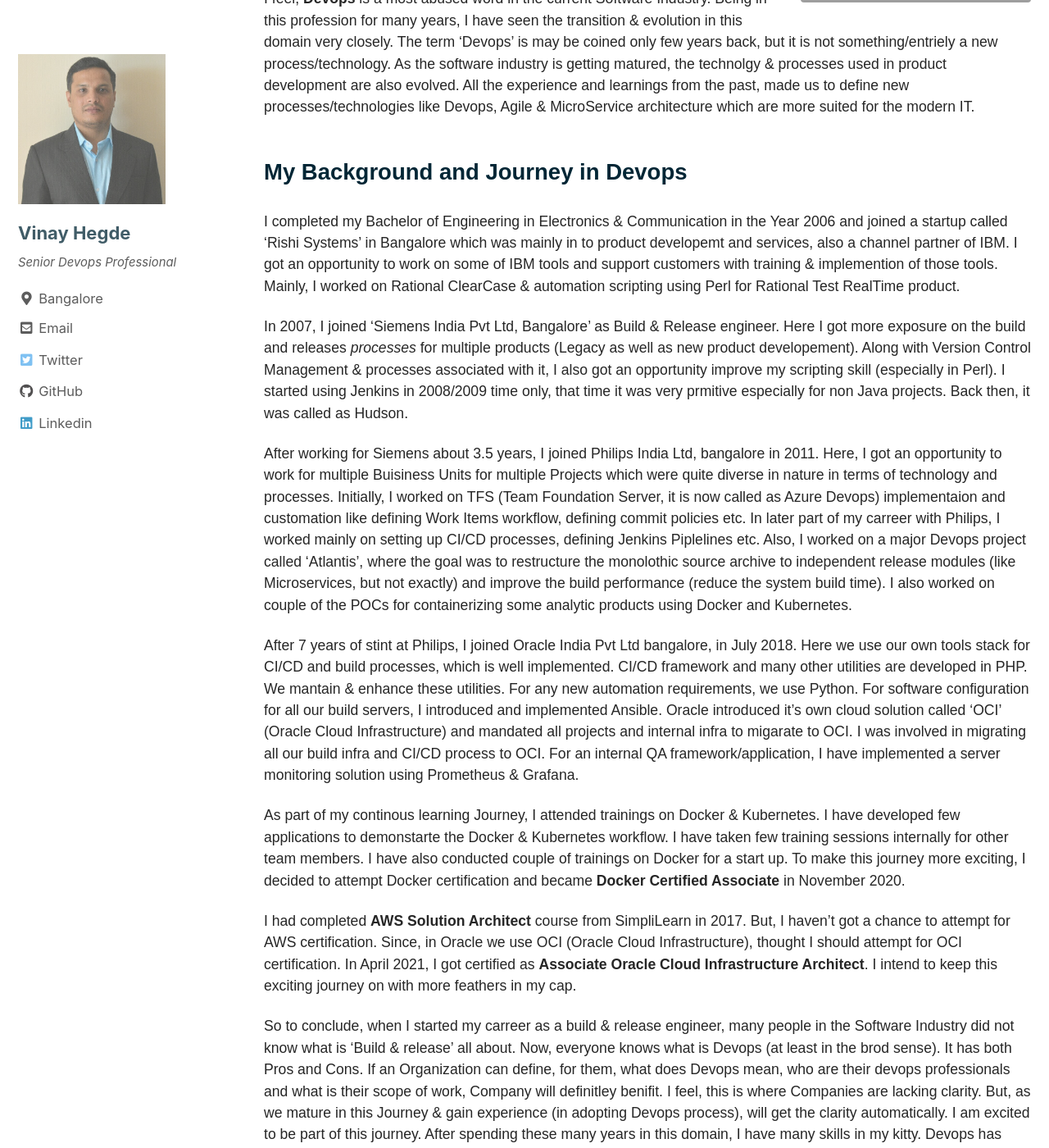
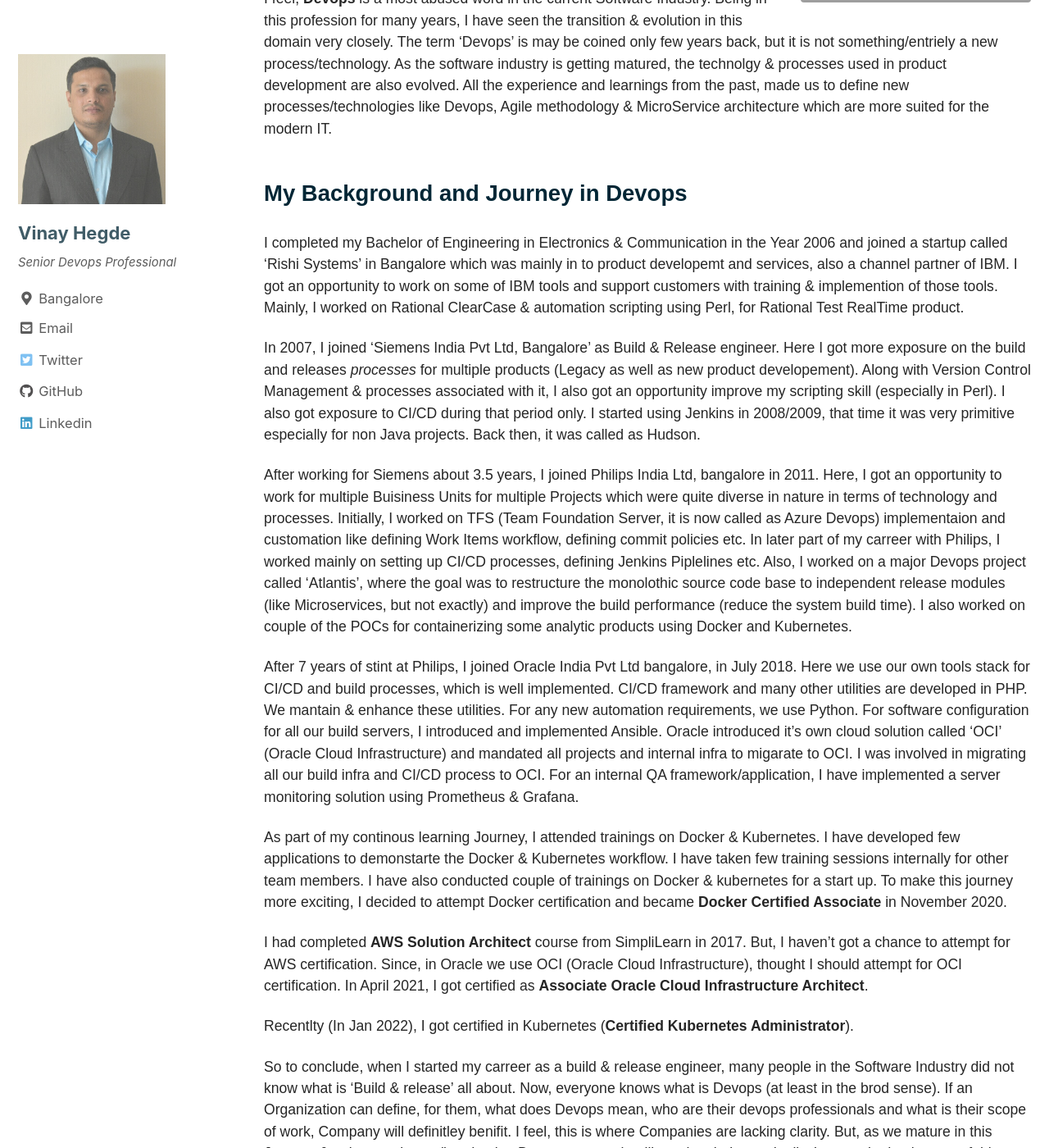
Before and after one commit to vinaydhegde/vinaydhegde.github.io, a Jekyll site: the page built from _pages/about.md, in a window 1280 px wide and 1400 px high, scrolled down 602 px. Shown: the whole window at 82% size. Built offline with Jekyll 4.4.1, drawn with Linux system fonts in a browser that asks for light colours; cached includes are drawn as plain includes; nearby versions of some CDN libraries; some of the changed text lies outside the part shown.

Commit message:
Update about.md

```diff
--- a/_pages/about.md
+++ b/_pages/about.md
@@ -13,29 +13,29 @@
   <img src="{{ site.url }}{{ site.baseurl }}/assets/images/vinay-hegde1.jpg" alt="">
 </figure>
 
-I have total 14 years of experience in IT industry and as well as in Devops. Yes, you read it right! All 14 years, I have worked in the area of Devops and I am sure I'll continue to work in the same domain for many more years with the same passion and intent.
+I have total 15 years of experience in IT industry and as well as in Devops. Yes, you read it right! All 15 years, I have worked in the area of Devop or related area and I am sure I'll continue to work in the same domain for many more years with the same passion and intent.
 
 
-I am a **Docker Certified Associate** and an **Associate Oracle Cloud Infrastructure Architect**
+I am a **Certified Kubernetes Administraor**, **Docker Certified Associate** and an **Associate Oracle Cloud Infrastructure Architect**
 
 
 
-I feel, **Devops** is a most abused word in the current Software Industry. Being in this profession for many years, I have seen the transition & evolution in this domain very closely. The term 'Devops' is may be coined only few years back, but it is not something/entriely a new process/technology. As the software industry is getting matured, the technolgy & processes used in product development are also evolved. All the experience and learnings from the past, made us to define new processes/technologies like Devops, Agile & MicroService architecture which are more suited for the modern IT.
+I feel, **Devops** is a most abused word in the current Software Industry. Being in this profession for many years, I have seen the transition & evolution in this domain very closely. The term 'Devops' is may be coined only few years back, but it is not something/entriely a new process/technology. As the software industry is getting matured, the technolgy & processes used in product development are also evolved. All the experience and learnings from the past, made us to define new processes/technologies like Devops, Agile methodology & MicroService architecture which are more suited for the modern IT.
 
 
 
 
 ## My Background and Journey in Devops
 
-I completed my Bachelor of Engineering in Electronics & Communication in the Year 2006 and joined a startup called 'Rishi Systems' in Bangalore which was mainly in to product developemt and services, also a channel partner of IBM. I got an opportunity to work on some of IBM tools and support customers with training & implemention of those tools. Mainly, I worked on Rational ClearCase & automation scripting using Perl for Rational Test RealTime product.
+I completed my Bachelor of Engineering in Electronics & Communication in the Year 2006 and joined a startup called 'Rishi Systems' in Bangalore which was mainly in to product developemt and services, also a channel partner of IBM. I got an opportunity to work on some of IBM tools and support customers with training & implemention of those tools. Mainly, I worked on Rational ClearCase & automation scripting using Perl, for Rational Test RealTime product.
 
 
 
-In 2007, I joined 'Siemens India Pvt Ltd, Bangalore' as Build & Release engineer. Here I got more exposure on the build and releases *processes* for multiple products (Legacy as well as new product developement). Along with Version Control Management & processes associated with it, I also got an opportunity improve my scripting skill (especially in Perl). I started using Jenkins in 2008/2009 time only, that time it was very prmitive especially for non Java projects. Back then, it was called as Hudson.
+In 2007, I joined 'Siemens India Pvt Ltd, Bangalore' as Build & Release engineer. Here I got more exposure on the build and releases *processes* for multiple products (Legacy as well as new product developement). Along with Version Control Management & processes associated with it, I also got an opportunity improve my scripting skill (especially in Perl). I also got exposure to CI/CD during that period only. I started using Jenkins in 2008/2009, that time it was very primitive especially for non Java projects. Back then, it was called as Hudson.
 
 
 
-After working for Siemens about 3.5 years, I joined Philips India Ltd, bangalore in 2011. Here, I got an opportunity to work for multiple Buisiness Units for multiple Projects which were quite diverse in nature in terms of technology and processes. Initially, I worked on TFS (Team Foundation Server, it is now called as Azure Devops) implementaion and customation like defining Work Items workflow, defining commit policies etc. In later part of my carreer with Philips, I worked mainly on setting up CI/CD processes, defining Jenkins Piplelines etc. Also, I worked on a major Devops project called 'Atlantis', where the goal was to restructure the monolothic source archive to independent release modules (like Microservices, but not exactly) and improve the build performance (reduce the system build time). I also worked on couple of the POCs for containerizing some analytic products using Docker and Kubernetes.
+After working for Siemens about 3.5 years, I joined Philips India Ltd, bangalore in 2011. Here, I got an opportunity to work for multiple Buisiness Units for multiple Projects which were quite diverse in nature in terms of technology and processes. Initially, I worked on TFS (Team Foundation Server, it is now called as Azure Devops) implementaion and customation like defining Work Items workflow, defining commit policies etc. In later part of my carreer with Philips, I worked mainly on setting up CI/CD processes, defining Jenkins Piplelines etc. Also, I worked on a major Devops project called 'Atlantis', where the goal was to restructure the monolothic source code base to independent release modules (like Microservices, but not exactly) and improve the build performance (reduce the system build time). I also worked on couple of the POCs for containerizing some analytic products using Docker and Kubernetes.
 
 
 
@@ -44,13 +44,15 @@
 For an internal QA framework/application, I have implemented a server monitoring solution using Prometheus & Grafana.
 
 
-As part of my continous learning Journey, I attended trainings on Docker & Kubernetes. I have developed few applications to demonstarte the Docker & Kubernetes workflow. I have taken few training sessions internally for other team members. I have also conducted couple of trainings on Docker for a start up. To make this journey more exciting, I decided to attempt Docker certification and became **Docker Certified Associate** in November 2020.
+As part of my continous learning Journey, I attended trainings on Docker & Kubernetes. I have developed few applications to demonstarte the Docker & Kubernetes workflow. I have taken few training sessions internally for other team members. I have also conducted couple of trainings on Docker & kubernetes  for a start up. To make this journey more exciting, I decided to attempt Docker certification and became **Docker Certified Associate** in November 2020.
 
 
-I had completed **AWS Solution Architect** course from SimpliLearn in 2017. But, I haven't got a chance to attempt for AWS certification. Since, in Oracle we use OCI (Oracle Cloud Infrastructure), thought I should attempt for OCI certification. In April 2021, I got certified as **Associate Oracle Cloud Infrastructure Architect**. I intend to keep this exciting journey on with more feathers in my cap.
+I had completed **AWS Solution Architect** course from SimpliLearn in 2017. But, I haven't got a chance to attempt for AWS certification. Since, in Oracle we use OCI (Oracle Cloud Infrastructure), thought I should attempt for OCI certification. In April 2021, I got certified as **Associate Oracle Cloud Infrastructure Architect**.
+
+Recentlty (In Jan 2022), I got certified in Kubernetes (**Certified Kubernetes Administrator**).
 
 
-So to conclude, when I started my carreer as a build & release engineer, many people in the Software Industry did not know what is 'Build & release' all about. Now, everyone knows what is Devops (at least in the brod sense). It has both Pros and Cons. If an Organization can define, for them, what does Devops mean, who are their devops professionals and what is their scope of work, Company will definitley benifit. I feel, this is where Companies are lacking clarity. But, as we mature in this Journey & gain experience (in adopting Devops process), will get the clarity automatically. I am excited to be part of this journey. After spending these many years in this domain, I have many skills in my kitty. Devops has become so vast with so many tools and technologies to learn. The list is going bigger and bigger. I have learnt and mastered some of those tools & technologies. I am happy & proud to be a **DevOpsian**.
+So to conclude, when I started my carreer as a build & release engineer, many people in the Software Industry did not know what is 'Build & release' all about. Now, everyone knows what is Devops (at least in the brod sense). If an Organization can define, for them, what does Devops mean, who are their devops professionals and what is their scope of work, Company will definitley benifit. I feel, this is where Companies are lacking clarity. But, as we mature in this Journey & gain experience (in adopting Devops process), will get the clarity gradually. I am excited to be part of this journey. After spending these many years in this domain, I have many skills in my kitty. Devops has become so vast with so many tools and technologies to learn. The list is going bigger and bigger. I have learnt and mastered some of those tools & technologies. I am happy & proud to be a **DevOpsian**.
 
 
 {: .text-justify}
```
